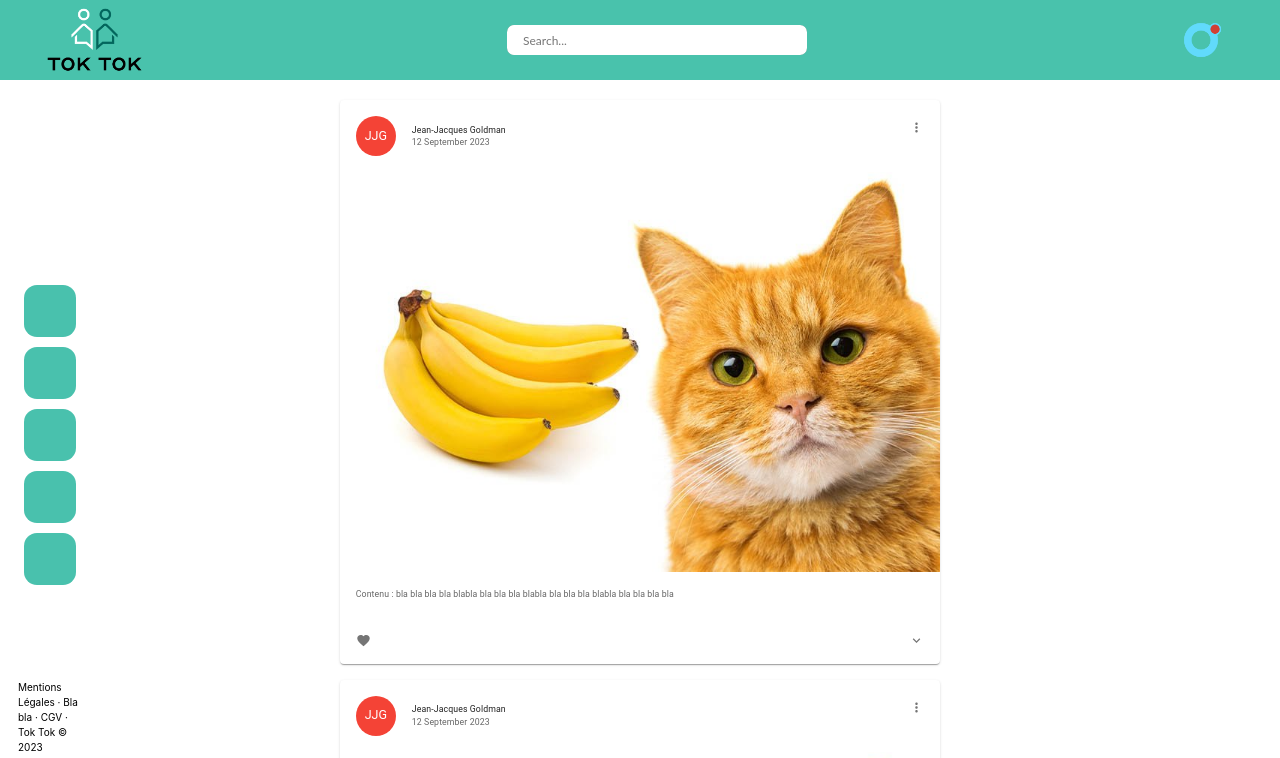
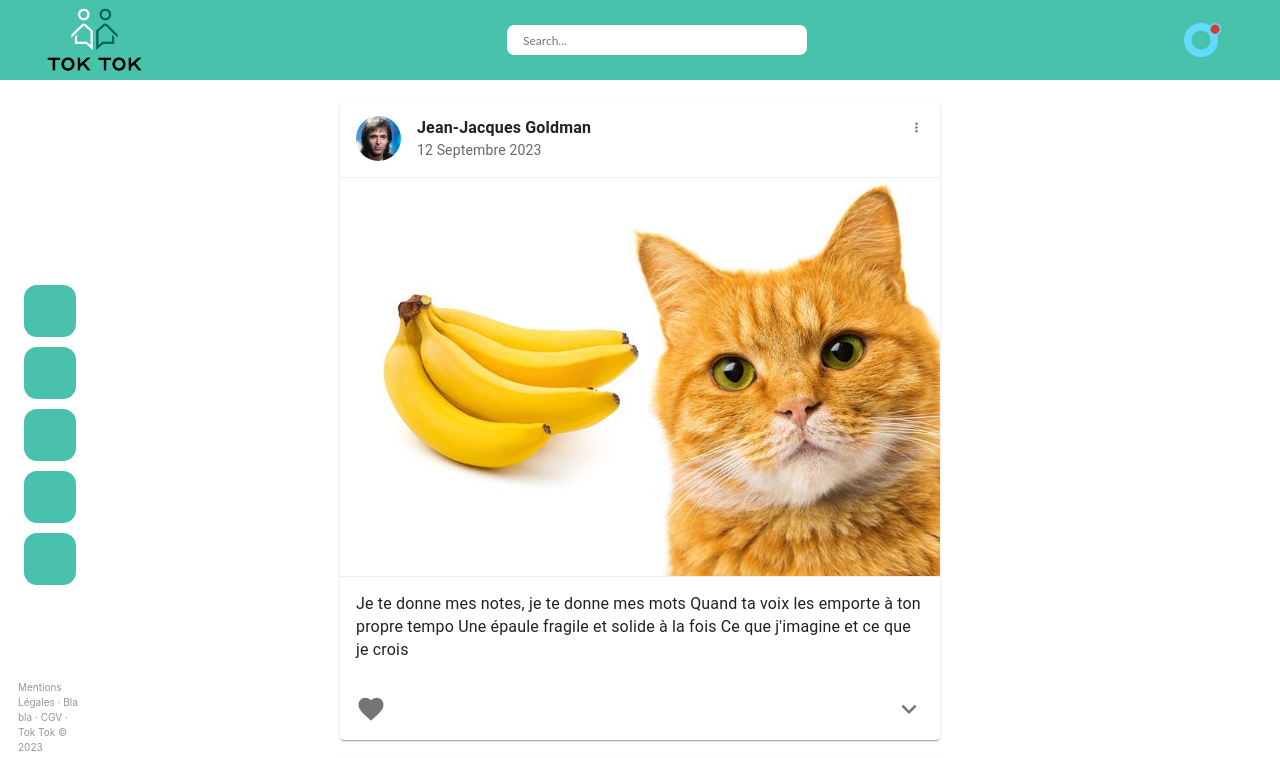
Before and after one commit to O-clock-Uranium/projet-tok-tok-front, a React (Vite) app: page / in a window 1280 px wide. Shown: the top 758 px of the page. Built offline with nearby package versions, Linux system fonts and the light colour scheme; some icons are missing.

Commit message:
Mise en page d'un commentaire

```diff
--- a/src/components/Menu/Footer/Footer.scss
+++ b/src/components/Menu/Footer/Footer.scss
@@ -6,6 +6,7 @@
     top: 85%;
     width: inherit;
     z-index: 900;
+    color: rgb(150, 150, 150);
 
     & ul{
         padding-inline-start: 0;
@@ -16,6 +17,6 @@
     }
     & a {
         text-decoration: none;
-        color: black;
+        color: rgb(150, 150, 150);
     }
 }
--- a/src/components/Posts/Post/OneCard.tsx
+++ b/src/components/Posts/Post/OneCard.tsx
@@ -4,6 +4,7 @@ import ExpandMoreIcon from '@mui/icons-material/ExpandMore';
 import FavoriteIcon from '@mui/icons-material/Favorite';
 import MoreVertIcon from '@mui/icons-material/MoreVert';
 import Avatar from '@mui/material/Avatar';
+import Box from '@mui/material/Box';
 import Card from '@mui/material/Card';
 import CardActions from '@mui/material/CardActions';
 import CardContent from '@mui/material/CardContent';
@@ -12,8 +13,9 @@ import CardMedia from '@mui/material/CardMedia';
 import Collapse from '@mui/material/Collapse';
 import IconButton, { IconButtonProps } from '@mui/material/IconButton';
 import Typography from '@mui/material/Typography';
-import { red } from '@mui/material/colors';
 import { styled } from '@mui/material/styles';
+
+import { Stack } from '@mui/system';
 import AddCommentary from './AddCommentary';
 
 interface ExpandMoreProps extends IconButtonProps {
@@ -33,42 +35,59 @@ const ExpandMore = styled((props: ExpandMoreProps) => {
 
 export default function OneCard() {
   const [expanded, setExpanded] = React.useState(false);
+  const [like, setLike] = React.useState(false);
 
   const handleExpandClick = () => {
     setExpanded(!expanded);
   };
 
+  const handleLikeClick = () => {
+    setLike(!like);
+  };
+
   return (
-    <Card sx={{ maxWidth: 900, minWidth: 600 }}>
+    <Card sx={{ maxWidth: 500, minWidth: 600 }}>
       <CardHeader
         avatar={
-          <Avatar sx={{ bgcolor: red[500] }} aria-label="Avatar">
-            JJG
-          </Avatar>
+          <Avatar
+            alt="Jean-Jacques"
+            src="public/fakedata/jjg.jpg"
+            sx={{ width: 45, height: 45 }}
+          />
         }
         action={
           <IconButton aria-label="settings">
             <MoreVertIcon />
           </IconButton>
         }
+        titleTypographyProps={{ fontWeight: 'bold', fontSize: 16 }}
+        subheaderTypographyProps={{ fontSize: 14 }}
         title="Jean-Jacques Goldman"
-        subheader="12 September 2023"
+        subheader="12 Septembre 2023"
       />
       <CardMedia
         component="img"
         height="400"
         image="fakedata/banane-chat.jpg"
         alt="banana cat"
+        sx={{ borderTop: 1, borderBottom: 1, borderColor: 'grey.200' }}
       />
       <CardContent>
-        <Typography variant="body2" color="text.secondary">
-          Contenu : bla bla bla bla blabla bla bla bla blabla bla bla bla blabla
-          bla bla bla bla
+        <Typography sx={{ fontSize: 16 }} variant="body2" color="text.primary">
+          Je te donne mes notes, je te donne mes mots Quand ta voix les emporte
+          à ton propre tempo Une épaule fragile et solide à la fois Ce que
+          j'imagine et ce que je crois
         </Typography>
       </CardContent>
       <CardActions disableSpacing>
-        <IconButton aria-label="Like">
-          <FavoriteIcon />
+        <IconButton
+          aria-label="Like"
+          onClick={handleLikeClick}
+          color={like ? 'error' : 'disabled'}
+        >
+          {/* il est pas content au dessus à cause du "disabled", p'tet faire
+          des variables pour "like" "notlike" */}
+          <FavoriteIcon sx={{ fontSize: '30px' }} />
         </IconButton>
         <ExpandMore
           expand={expanded}
@@ -76,17 +95,82 @@ export default function OneCard() {
           aria-expanded={expanded}
           aria-label="show more"
         >
-          <ExpandMoreIcon />
+          <ExpandMoreIcon sx={{ fontSize: '30px' }} />
         </ExpandMore>
       </CardActions>
       <Collapse in={expanded} timeout="auto" unmountOnExit>
-        <CardContent>
-          <Typography paragraph>Blablabla</Typography>
-          <Typography paragraph>Bla bla bla bla</Typography>
-          <Typography paragraph>Bla bla blabla</Typography>
-          <Typography paragraph>blablablabl bla bla bla</Typography>
-          <Typography>bla bla bla bla</Typography>
-        </CardContent>
+        {/* Debut commentaire */}
+        <Box
+          sx={{
+            borderTop: 1,
+            borderColor: 'grey.200',
+            paddingTop: 1,
+            marginLeft: 1,
+          }}
+        >
+          <Stack spacing={2} direction="row" justifyContent="space-between">
+            <Avatar
+              src="public/fakedata/ps.jpg"
+              sx={{ marginLeft: 1, marginBottom: 1, width: 35, height: 35 }}
+            />
+            <Stack
+              spacing={0}
+              direction="column"
+              flexGrow="1"
+              alignItems="start"
+            >
+              <Typography
+                fontWeight="bold"
+                sx={{ fontSize: '13px', color: 'neutral.darkBlue' }}
+              >
+                Patrick Sébastien
+              </Typography>
+              <Typography sx={{ color: 'neutral.grayishBlue' }}>
+                14/07/2023
+              </Typography>
+            </Stack>
+
+            <IconButton aria-label="settings">
+              <MoreVertIcon />
+            </IconButton>
+          </Stack>
+
+          <Typography paragraph>
+            Je te donne toutes mes différences Tous ces défauts qui sont autant
+            de chance On sera jamais des standards, des gens bien comme il faut
+            Je te donne ce que j'ai, ce que je vaux
+          </Typography>
+        </Box>
+        <Box sx={{ borderTop: 1, borderColor: 'grey.200', paddingTop: 2 }}>
+          <Typography paragraph>
+            I can give you the force of my ancestral pride The will to go on
+            when I'm hurt deep inside Whatever the feeling, whatever the way It
+            helps me go on from day to day
+          </Typography>
+        </Box>
+        <Box sx={{ borderTop: 1, borderColor: 'grey.200', paddingTop: 2 }}>
+          <Typography paragraph>
+            Je te donne nos doutes et notre indicible espoir Les questions que
+            les routes ont laissées dans l'histoire Nos filles sont brunes et
+            l'on parle un peu fort Et l'humour et l'amour sont nos trésors
+          </Typography>
+        </Box>
+        <Box sx={{ borderTop: 1, borderColor: 'grey.200', paddingTop: 2 }}>
+          <Typography paragraph>
+            Je te donne toutes mes différences Tous ces défauts qui sont autant
+            de chance On sera jamais des standards, des gens bien comme il faut
+            Je te donne ce que j'ai, ce que je vaux
+          </Typography>
+        </Box>
+        <Box sx={{ borderTop: 1, borderColor: 'grey.200', paddingTop: 2 }}>
+          <Typography paragraph>
+            Je te donne, donne, donne ce que je suis I can give you my voice,
+            bred with rhythm and soul Je te donne mes notes, je te donne ma voix
+            The songs that I love, and the stories I've told Ce que j'imagine et
+            ce que je crois
+          </Typography>
+        </Box>
+
         <AddCommentary />
       </Collapse>
     </Card>
```
Also changed, not shown: public/fakedata/jjg.jpg (added), public/fakedata/ps.jpg (added).
